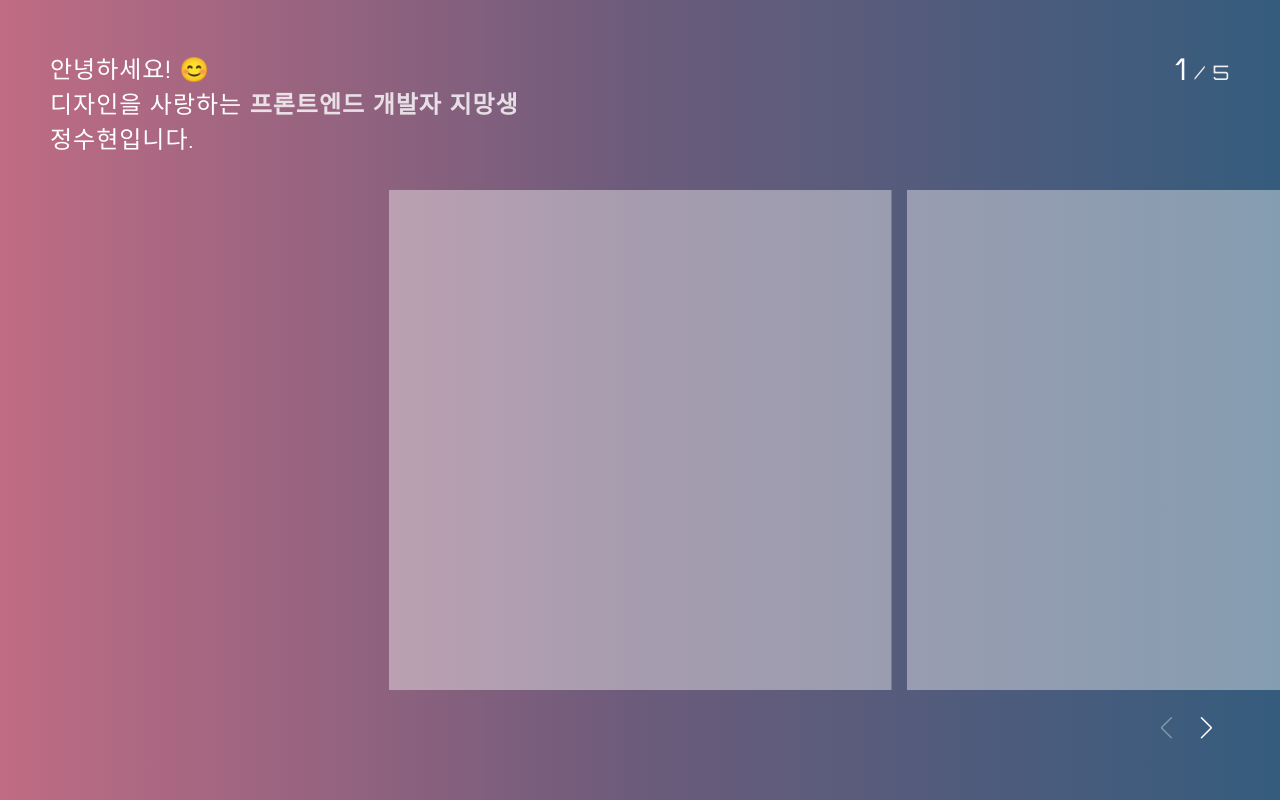
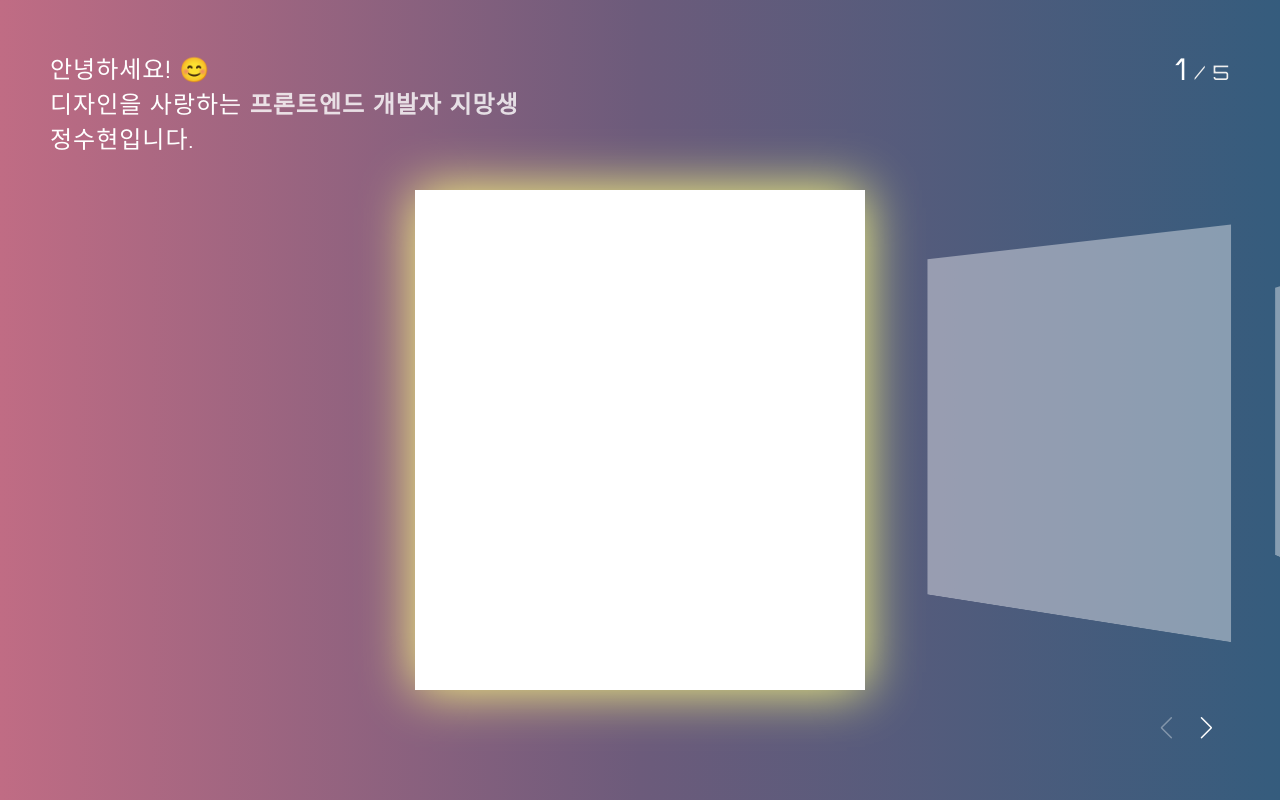
Before and after one commit to inthhh/myPortfolio, a React (Create React App) app: page / in a window 1280 px wide. Built offline with nearby package versions, Linux system fonts and the light colour scheme.

Commit message:
feat: swiper effect - coverflow

```diff
--- a/src/App.css
+++ b/src/App.css
@@ -51,13 +51,18 @@ a {
   font-weight: bold;
 }
 
+.wrap .swiper-wrapper .swiper-slide-active .inner {
+  opacity: 1;
+  box-shadow: 0px 0px 50px rgb(255, 255, 128);
+}
+
 .swiper-wrapper {
   width: 100%;
   height: 100%;
 }
 
 .swiper-wrapper .swiper-slide {
-  width: 500px;
+  width: 450px;
   height: 500px;
   position: relative;
   margin-top: 190px;
--- a/src/App.tsx
+++ b/src/App.tsx
@@ -1,13 +1,19 @@
 import React, { useEffect, useState, useRef } from "react";
 import "./App.css";
-import SwiperCore, { Navigation, Pagination, Scrollbar } from "swiper";
+import SwiperCore, { Navigation, Pagination, Scrollbar, EffectCoverflow } from "swiper";
 import { Swiper } from "swiper";
 import "swiper/css";
 import "swiper/css/navigation";
 import "swiper/css/pagination";
 import "swiper/css/scrollbar";
+import "swiper/css/effect-coverflow";
+import "swiper/css/effect-cards";
+import "swiper/css/effect-creative";
+import "swiper/css/effect-cube";
+import "swiper/css/effect-fade";
+import "swiper/css/effect-flip";
 
-SwiperCore.use([Navigation, Pagination, Scrollbar]);
+SwiperCore.use([Navigation, Pagination, Scrollbar, EffectCoverflow]);
 
 function App() {
   const swiperContainerRef = useRef<HTMLDivElement>(null);
@@ -22,13 +28,22 @@ function App() {
           nextEl: ".swiper-button-next",
           prevEl: ".swiper-button-prev",
         },
-        slidesPerView: 2.5, // 한 번에 보여줄 슬라이드 개수 설정
+        slidesPerView: "auto", // 한 번에 보여줄 슬라이드 개수 설정
         spaceBetween: 15, // 슬라이드 간의 간격 설정
         // loop: true,
         centeredSlides: true,
         speed: 1000,
         direction: "horizontal",
+        grabCursor: true,
         // Swiper 옵션 설정
+        effect: "coverflow",
+        coverflowEffect: {
+          rotate: 50,
+          stretch: -100,
+          depth: 400,
+          modifier: 1,
+          slideShadows: false,
+        },
       });
     }
   }, []);
```
